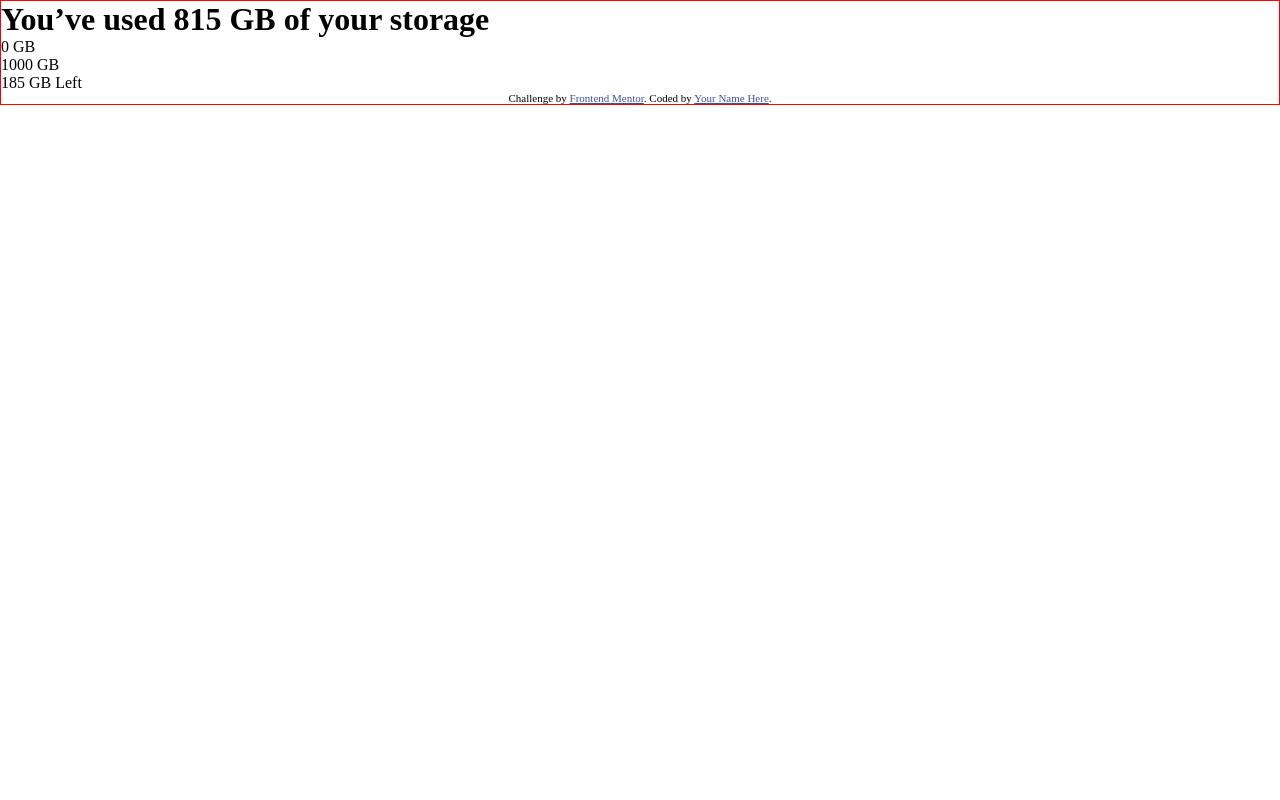
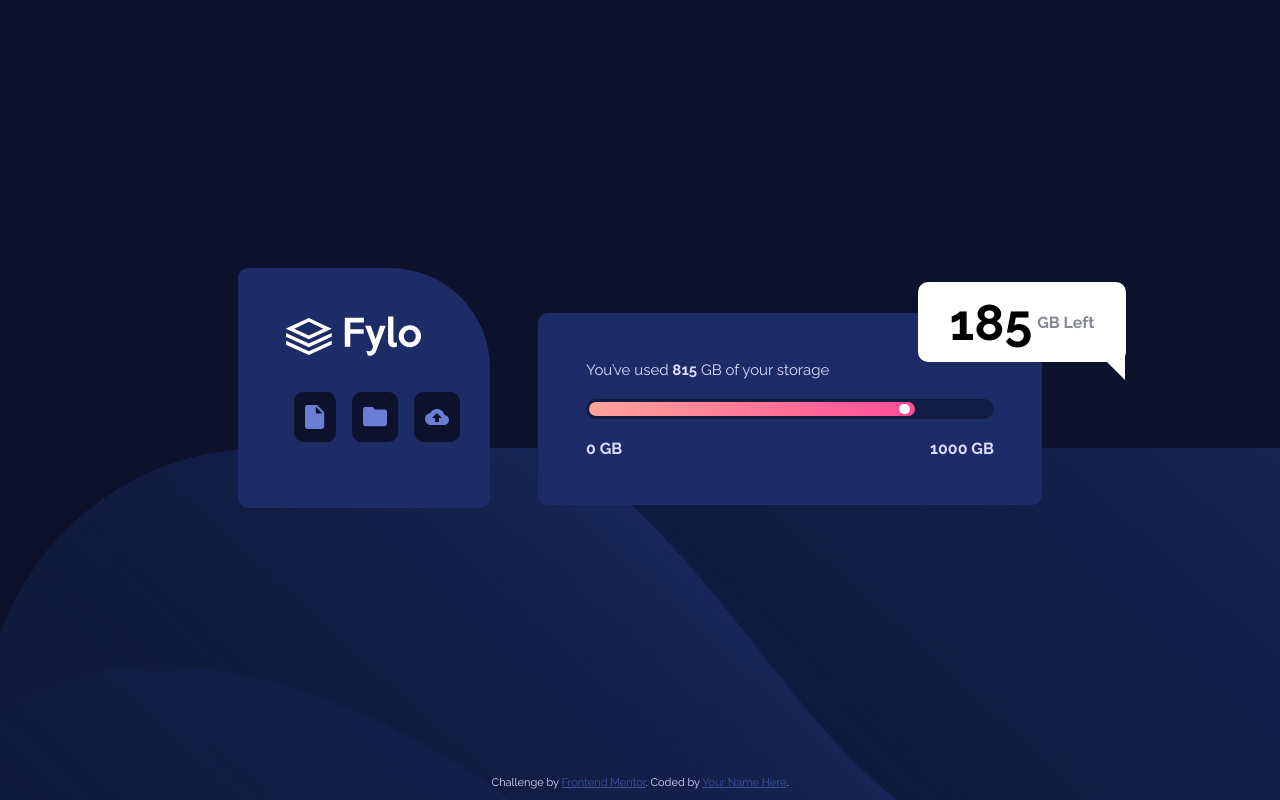
Before and after one commit to CrisCaGoVe/Fylo-data-design, a plain HTML site: page index.html in a window 1280 px wide. Drawn offline with Linux system fonts and the light colour scheme.

Commit message:
last commit

```diff
--- a/index.html
+++ b/index.html
@@ -16,22 +16,34 @@
 
     <!-- Feel free to remove these styles or customise in your own stylesheet 👍 -->
     <link rel="stylesheet" href="./styles.css" />
-    <style>
-      body {
-        border: 1px solid red;
-      }
-    </style>
   </head>
   <body>
     <div class="container">
-      <div class="top"></div>
-
+      <div class="top">
+        <div class="img-top">
+          <img src="./images/logo.svg" alt="logo" />
+        </div>
+        <div class="img-bottom">
+          <a><img src="./images/icon-document.svg" alt="icon" /></a>
+          <a><img src="./images/icon-folder.svg" alt="icon" /></a>
+          <a><img src="./images/icon-upload.svg" alt="icon" /></a>
+        </div>
+      </div>
       <div class="bottom">
-        <h1>You’ve used 815 GB of your storage</h1>
+        <h1>You’ve used <span>815</span> GB of your storage</h1>
+        <div class="storage-bar">
+          <div class="pink-scroll"></div>
+          <div class="pointer"></div>
+        </div>
         <p class="text-left">0 GB</p>
         <p class="text-right">1000 GB</p>
+        <div class="container-card">
+          <div class="card-bottom">
+            <p>185</p>
+            <span class="gb"> GB Left </span>
+          </div>
+        </div>
       </div>
-      <div class="card-bottom">185 GB Left</div>
     </div>
     <div class="attribution">
       Challenge by
--- a/styles.css
+++ b/styles.css
@@ -13,6 +13,8 @@ html {
   -webkit-box-sizing: border-box;
   -moz-box-sizing: border-box;
   box-sizing: border-box;
+  max-height: 100vh;
+  height: 100vh;
 }
 *,
 *:before,
@@ -21,13 +23,132 @@ html {
   -moz-box-sizing: inherit;
   box-sizing: inherit;
 }
-.body {
+body {
+  color: var(--Pale-Blue);
   background-image: url(./images/bg-mobile.png);
   background-repeat: no-repeat;
   background-size: cover;
+  font-family: Raleway;
+  font-weight: 400;
+}
+.container {
+  margin: 8rem 15px;
+  justify-self: center;
+  align-self: center;
+  display: flex;
+  flex-direction: column;
 }
 .container .top {
-  margin: 1px solid red;
+  background-color: var(--Dark-Blue);
+  align-self: center;
+  align-items: center;
+  height: 13rem;
+  width: 95%;
+  border-radius: 10px;
+  border-top-right-radius: 100px;
+  padding: 3rem 5rem 2rem 3rem;
+}
+.container .top .img-bottom {
+  display: flex;
+  flex-direction: row;
+}
+.container .top .icon {
+  display: flex;
+  background-color: var(--Dark-Blue);
+}
+.container .top a {
+  align-content: center;
+  justify-content: center;
+  display: flex;
+  flex-wrap: wrap;
+  margin: 8px;
+  background-color: var(--Very-Dark-Blue);
+  margin-top: 2rem;
+  padding: 11px;
+  width: 50px;
+  height: 50px;
+  border-radius: 20%;
+}
+.container .bottom {
+  background-color: var(--Dark-Blue);
+  display: flex;
+  flex-wrap: wrap;
+  justify-content: center;
+  align-items: center;
+  align-self: center;
+  height: 12rem;
+  width: 95%;
+  margin-top: 10px;
+  border-radius: 10px;
+  padding: 2rem 1rem;
+}
+.container .bottom h1 {
+  font-weight: 400;
+  font-size: 15px;
+}
+.container .bottom .text-left {
+  font-weight: 700;
+  display: flex;
+  margin-right: 10rem;
+}
+.container .bottom .text-right {
+  font-weight: 700;
+  display: flex;
+}
+.bottom .storage-bar {
+  background-color: hsla(229, 57%, 11%, 0.568);
+  display: flex;
+  align-items: center;
+  border-radius: 20px;
+  height: 20px;
+  width: 90%;
+  margin: 20px;
+}
+.bottom .storage-bar .pink-scroll {
+  border-radius: 20px;
+  width: 80%;
+  height: 70%;
+  margin-left: 3px;
+  background: linear-gradient(90deg, hsl(6, 100%, 80%), hsl(335, 100%, 65%));
+}
+.bottom .storage-bar .pointer {
+  background-color: white;
+  height: 0.6rem;
+  width: 0.7rem;
+  border-radius: 50px;
+  position: relative;
+  transform: translate(-1rem, 0rem);
+}
+.container .bottom span {
+  font-weight: 700;
+}
+.container .bottom .card-bottom {
+  color: black;
+  background-color: white;
+  display: flex;
+  align-items: center;
+  justify-content: center;
+  align-content: center;
+  border-radius: 10px;
+  width: 13rem;
+  height: 5rem;
+  margin: 2rem;
+  position: unset;
+}
+.container .bottom .container-card {
+  width: 100%;
+  display: flex;
+  justify-content: center;
+  align-items: center;
+}
+.container .bottom .card-bottom p {
+  font-weight: 700;
+  font-size: 50px;
+}
+.container .bottom .card-bottom .gb {
+  font-weight: 700;
+  color: var(--Grayish-Blue);
+  margin-left: 5px;
 }
 .attribution {
   font-size: 11px;
@@ -36,3 +157,55 @@ html {
 .attribution a {
   color: hsl(228, 45%, 44%);
 }
+@media only screen and (min-width: 1160px) {
+  body {
+    background-image: url(./images/bg-desktop.png);
+    background-repeat: repeat-x;
+    background-color: var(--Very-Dark-Blue);
+    background-position-y: 28rem;
+    background-position-x: -1rem;
+    background-size: 120rem;
+    height: 97vh;
+  }
+  .container {
+    margin: 0;
+    display: flex;
+    flex-direction: row;
+    justify-content: center;
+    height: 100%;
+  }
+  .container .top {
+    width: 20%;
+    margin-right: 3rem;
+    height: 15rem;
+  }
+  .container .bottom {
+    display: flex;
+    text-align: left;
+    justify-content: space-between;
+    width: 40%;
+    padding: 3rem;
+    transform: translate(0rem, 1rem);
+  }
+  .bottom .storage-bar {
+    margin: 20px 0px;
+    width: 100%;
+  }
+  .container .bottom .text-right {
+    align-self: flex-end;
+  }
+  .container .bottom .container-card .card-bottom {
+    transform: translate(14.5rem, -13rem);
+  }
+  .card-bottom::after {
+    content: "";
+    position: absolute;
+    display: block;
+    width: 0;
+    z-index: 1;
+    border-style: solid;
+    border-width: 0 25px 25px 0;
+    border-color: transparent white transparent transparent;
+    transform: translate(91px, 45px);
+  }
+}
```
